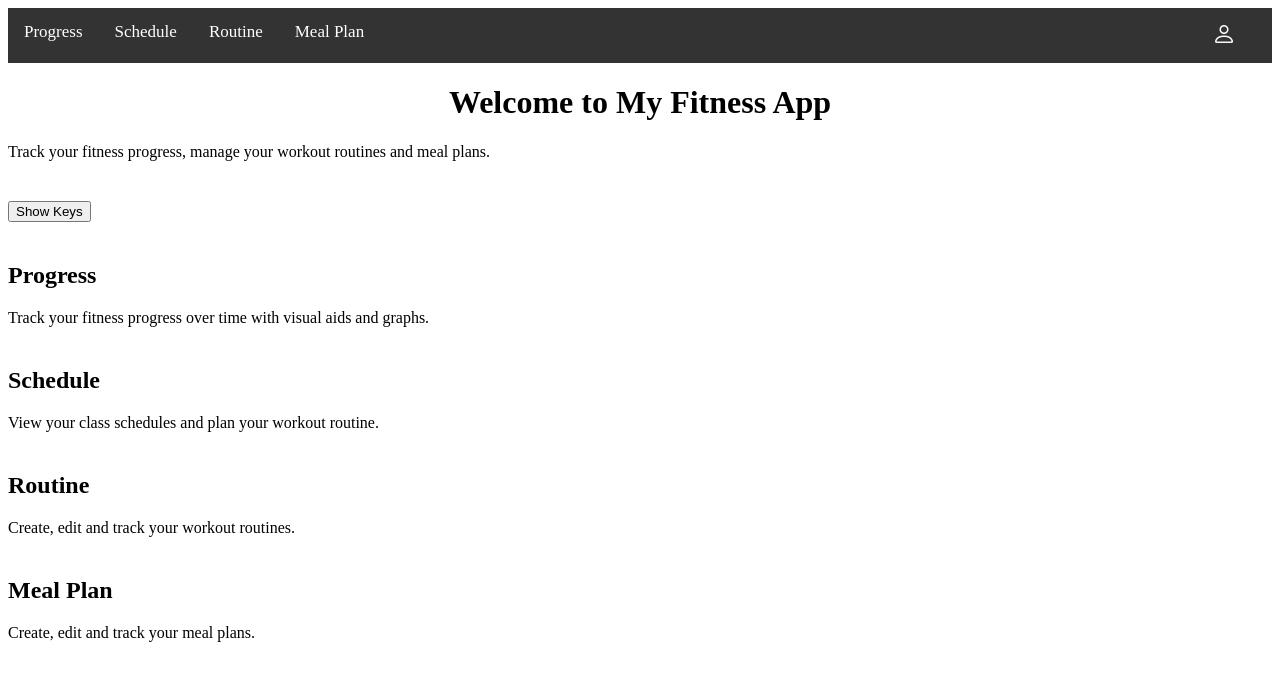
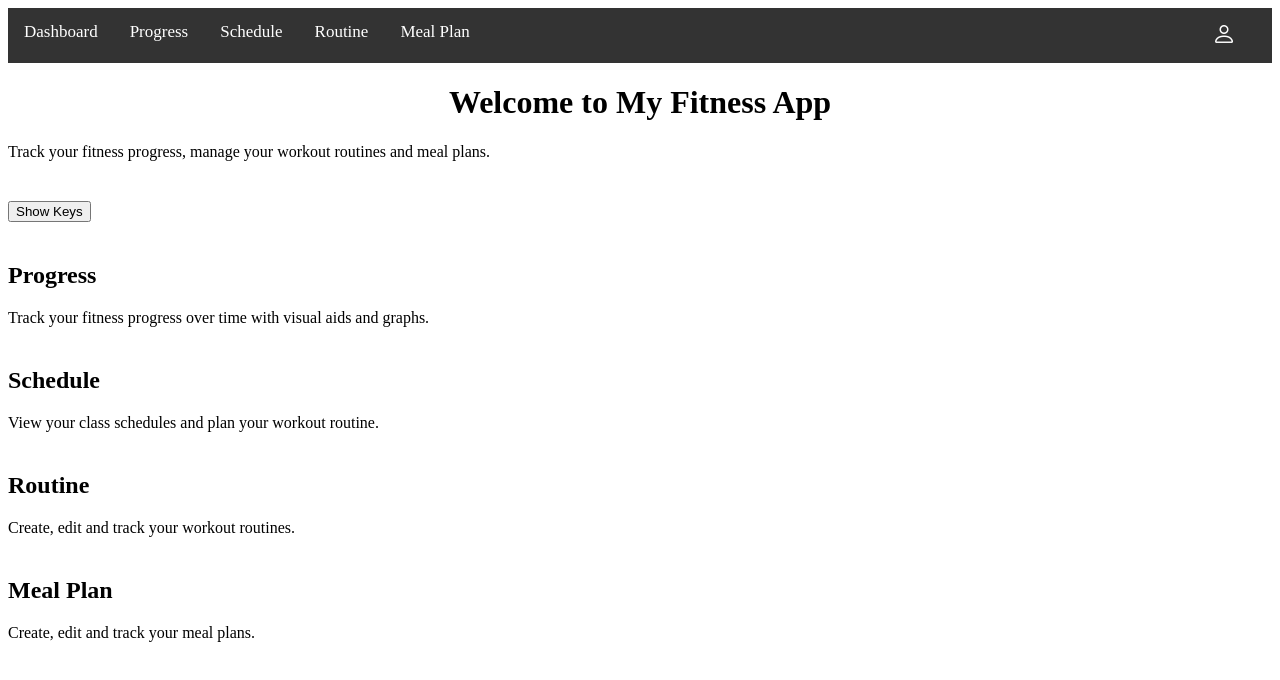
Before and after one commit to shivaraghu222/Stevens-FitLog, a website with bundled scripts: page public/html/home.html in a window 1280 px wide. Built offline with nearby package versions, Linux system fonts and the light colour scheme.

Commit message:
added Dashboard

```diff
--- a/public/html/home.html
+++ b/public/html/home.html
@@ -8,6 +8,7 @@
 <body>
 	<!-- Navigation Bar -->
 	<nav>
+		<a href="#Dashboard">Dashboard</a>
 		<a href="#progress">Progress</a>
 		<a href="#schedule">Schedule</a>
 		<a href="#routine">Routine</a>
```
